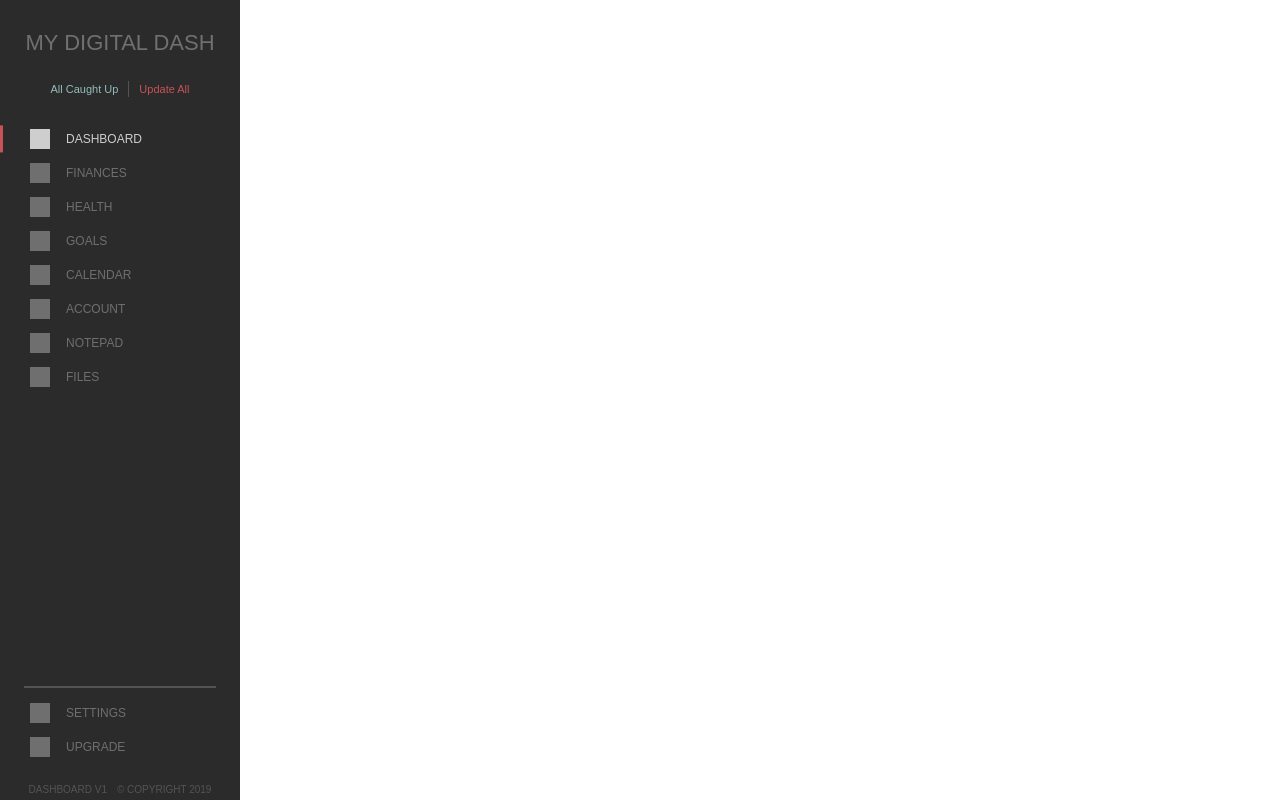
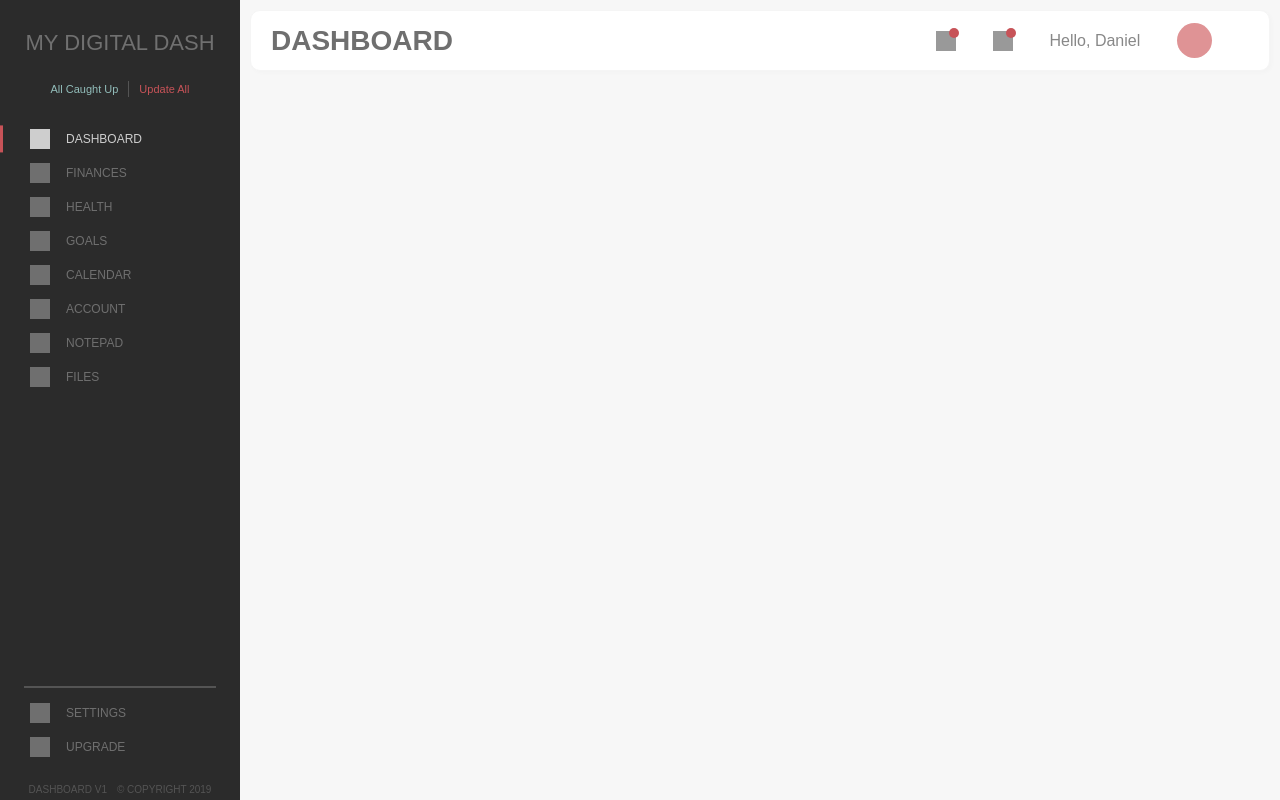
Before and after one commit to DemBrabus/MyDigitalDash, a website built with webpack: page src/Page-Index/index.html in a window 1280 px wide. Built offline with nearby package versions, Linux system fonts and the light colour scheme; a web font is replaced by a local one.

Commit message:
created view headers, static userinfo,

```diff
--- /dev/null
+++ b/src/Scripts/Data/UserInfo.js/UserInfo.js
@@ -0,0 +1,49 @@
+//
+// User Info JS File
+//
+
+export const UserInfo = (function(){
+
+    const Data = {
+        Users: [
+            {
+                id: 0,
+                name: 'Daniel Montoya',
+                age: 26,
+                userName: 'Dmontoya',
+                email: 'danmontoya@gmail.com',
+                password: 'Daniel12345'
+            },
+            {
+                id: 1,
+                name: 'Sami Smith',
+                age: 19,
+                userName: 'Ssmith',
+                email: 'samismith@gmail.com',
+                password: 'Sami12345'
+            },
+            {
+                id: 2,
+                name: 'Paul Wall',
+                age: 32,
+                userName: 'Pwall',
+                email: 'paulwall@gmail.com',
+                password: 'Paul12345'
+            },
+        ]
+    }
+
+    return {
+        accessUserInfo: function(userName){
+            let Users = Data.Users;
+            let targetUser;
+            Users.forEach(function(User){
+                if(User.userName === userName){
+                    targetUser = User;
+                }
+            });
+            return targetUser;
+        }
+    }
+
+}());
--- a/src/Scripts/Views/UIViews.js
+++ b/src/Scripts/Views/UIViews.js
@@ -4,6 +4,7 @@
 
 import { DataViewCtrl } from "../Views/DataViews";
 import { StateMachine } from "../State/State";
+import { UserInfo } from "../Data/UserInfo.js/UserInfo";
 
 export const UIViewsCtrl = (function(){
 
@@ -12,11 +13,29 @@ export const UIViewsCtrl = (function(){
             const mainViews = DataViewCtrl.MainViews();
             const footerViews = DataViewCtrl.FooterViews();
             const viewsInner = document.getElementById('views-inner');
+            const User = UserInfo.accessUserInfo('Dmontoya');
+            const UserFirstName = User.name.split(' ')[0];
             let MHtml = '';
             mainViews.forEach(function(view){
                 MHtml += `
                     <div class="view__container" id="view-${view}">
                         <div class="view__container-inner" id="view-container-inner-${view}">
+
+                            <div class="view__header block-styles">
+                                <p class="header__title">${view}</p>
+                                <div class="header__user-info--container">
+                                    <div class="header__icon-container">
+                                        <div class="header__icon"></div>
+                                        <div class="header__icon-notification"></div>
+                                    </div>
+                                    <div class="header__icon-container">
+                                        <div class="header__icon"></div>
+                                        <div class="header__icon-notification"></div>
+                                    </div>
+                                    <p class="header__user-greeting">Hello, ${UserFirstName}</p>
+                                    <div class="header__user-image"></div>
+                                </div>
+                            </div>
 
                         </div>
                     </div>
@@ -27,6 +46,22 @@ export const UIViewsCtrl = (function(){
                 FHtml += `
                     <div class="view__container" id="view-${footerView}">
                         <div class="view__container-inner" id="view-container-inner-${footerView}">
+
+                            <div class="view__header block-styles">
+                                <p class="header__title">${footerView}</p>
+                                <div class="header__user-info--container">
+                                    <div class="header__icon-container">
+                                        <div class="header__icon"></div>
+                                        <div class="header__icon-notification"></div>
+                                    </div>
+                                    <div class="header__icon-container">
+                                        <div class="header__icon"></div>
+                                        <div class="header__icon-notification"></div>
+                                    </div>
+                                    <p class="header__user-greeting">Hello, ${UserFirstName}</p>
+                                    <div class="header__user-image"></div>
+                                </div>
+                            </div>
 
                         </div>
                     </div>
--- a/src/Styles/StyleGuide/Colors/ColorGuide.scss
+++ b/src/Styles/StyleGuide/Colors/ColorGuide.scss
@@ -6,11 +6,14 @@
 
 
 $color: (
+    White: #FFF,
+    Views-BG: #F7F7F7,
+    Views-Card-Border: #F5F5F5,
     Menu-Black: #2B2B2B,
     Menu-Title: #707070,
     Menu-Hidden-Text: #545454,
     Menu-Dark-Grey: #6F6F6F,
-    Menu-Medium-Grey: rgb(177, 177, 177),
+    Menu-Medium-Grey: rgb(167, 167, 167),
     Menu-Light-Grey: rgb(206, 206, 206),
     Menu-Green: #92BDBA,
     Block-Title: #6F6F6F,
--- a/src/Styles/Views/A-Main/Views.scss
+++ b/src/Styles/Views/A-Main/Views.scss
@@ -3,6 +3,8 @@
 //
 
 //------------
+
+@import '../../StyleGuide/Colors/ColorGuide.scss';
 
 .views {
     position: absolute;
@@ -11,6 +13,7 @@
     bottom: 0;
     left: 280px;
     padding: 10px;
+    background-color: color(Views-BG);
 }
     .views__inner {
         position: relative;
@@ -43,3 +46,70 @@
         width: 100%;
         height: 100%;
     }
+
+
+//View Header
+.view__header {
+    width: 100%;
+    display: flex;
+    justify-content: space-between;
+    align-items: center;
+}
+    .header__title {
+        font-size: 28px;
+        font-weight: 600;
+        text-transform: uppercase;
+        color: color(Block-Title);
+    }
+    .header__user-info--container {
+        height: 100%;
+        width: 350px;
+        display: flex;
+        justify-content: space-evenly;
+        align-items: center;
+
+    }
+        .header__icon-container {
+            position: relative;
+            height: 100%;
+            display: flex;
+            justify-content: center;
+            align-items: center;
+        }
+            .header__icon {
+                width: 20px;
+                height: 20px;
+                background-color: #999;
+            }
+            .header__icon-notification {
+                position: absolute;
+                top: -3px;
+                right: -3px;
+                width: 10px;
+                height: 10px;
+                border-radius: 100%;
+                background-color: color(Notification-Red);
+                // display: none;
+            }
+            .header__user-greeting {
+                font-size: 16px;
+                color: color(Block-Text);
+                font-weight: 300;
+            }
+            .header__user-image {
+                width: 35px;
+                height: 35px;
+                border-radius: 100%;
+                background-color: color(Profile-Pink);
+            }
+
+
+
+//Views Global
+.block-styles {
+    padding: 12px 20px;
+    background-color: color(White);
+    border: 1px solid color(Views-Card-Border);
+    border-radius: 10px;
+    box-shadow: 2px 2px 5px rgba(0, 0, 0, 0.021);
+}
```
